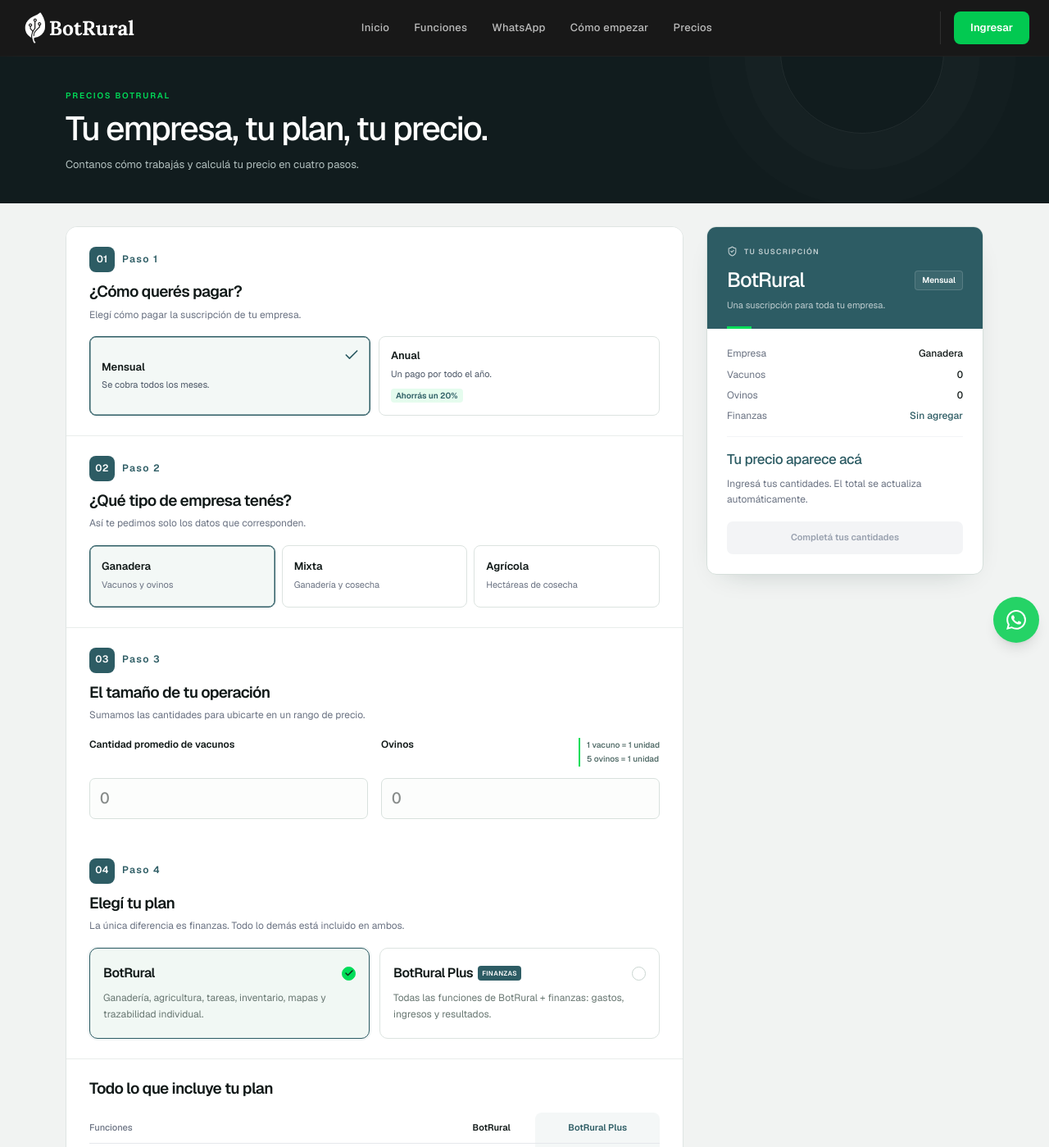
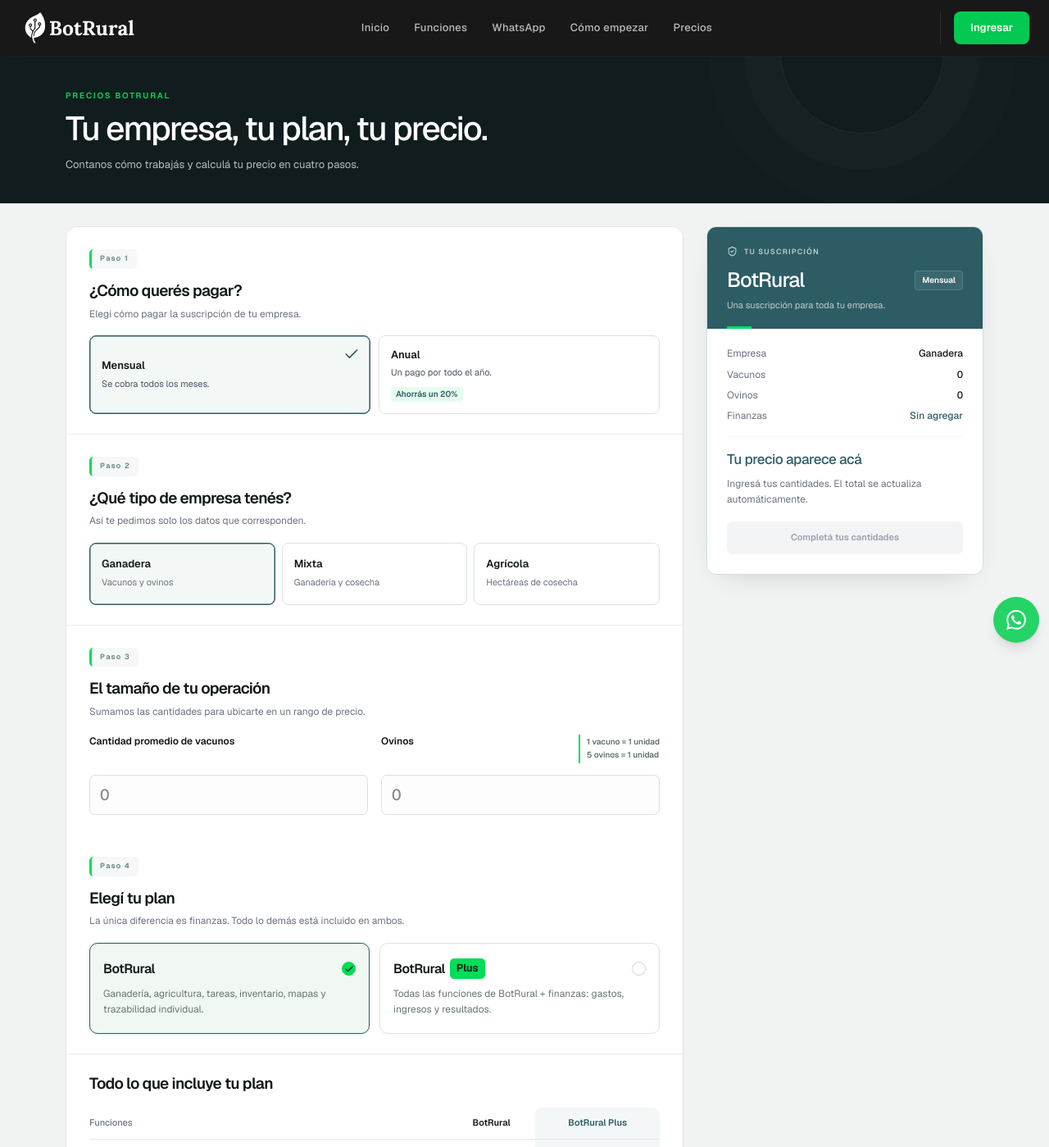
Before and after one commit to talalandig/landingbotrural, a Next.js app: page /pricing in a window 1280 px wide. Shown: the top 1399 px of the page at 82% size. Built offline with nearby package versions, Linux system fonts and the light colour scheme.

Commit message:
Simplifica pasos y destaca Plus en tarjeta de plan

```diff
--- a/app/pricing/page.tsx
+++ b/app/pricing/page.tsx
@@ -64,7 +64,7 @@
       <main className={styles.workspace}>
         <div>
         <section className={cardClass}>
-          <p className={styles.step}><span>01</span><span>Paso 1</span></p>
+          <p className={styles.step}>Paso 1</p>
           <h2 className="mt-1 text-lg font-bold sm:text-xl">¿Cómo querés pagar?</h2>
           <p className="mt-1.5 text-sm text-gray-500">Elegí cómo pagar la suscripción de tu empresa.</p>
           <div className={styles.billing}>
@@ -73,7 +73,7 @@
         </section>
 
         <section className={`${cardClass} mt-3`}>
-          <p className={styles.step}><span>02</span><span>Paso 2</span></p>
+          <p className={styles.step}>Paso 2</p>
           <h2 className="mt-1 text-lg font-bold sm:text-xl">¿Qué tipo de empresa tenés?</h2>
           <p className="mt-1.5 text-sm text-gray-500">Así te pedimos solo los datos que corresponden.</p>
           <div className="mt-4 grid grid-cols-3 gap-2">{tipos.map(t => <button key={t.value} type="button" aria-pressed={empresa.tipo === t.value} onClick={() => update({ tipo: t.value })} className={`${styles.option} min-w-0 rounded-xl border-2 px-2 py-3 text-left sm:px-3 ${empresa.tipo === t.value ? 'border-[#2D5C64] bg-[#2D5C64]/10' : 'border-gray-200'}`}><span className="block text-sm font-semibold">{t.label}</span><span className="mt-1 block text-[11px] leading-relaxed text-gray-500">{t.description}</span></button>)}</div>
@@ -81,7 +81,7 @@
 
         <div className="mt-3 space-y-3">
           <section className={cardClass}>
-            <p className={styles.step}><span>03</span><span>Paso 3</span></p>
+            <p className={styles.step}>Paso 3</p>
             <h2 className="mt-1 text-lg font-bold sm:text-xl">El tamaño de tu operación</h2>
             <p className="mt-1.5 text-sm text-gray-500">Sumamos las cantidades para ubicarte en un rango de precio.</p>
             <div className={styles.quantities}>
@@ -94,12 +94,12 @@
         </div>
 
         <section className={cardClass}>
-          <p className={styles.step}><span>04</span><span>Paso 4</span></p>
+          <p className={styles.step}>Paso 4</p>
           <h2 className="mt-1 text-lg font-bold sm:text-xl">Elegí tu plan</h2>
           <p className="mt-1.5 text-sm text-gray-500">La única diferencia es finanzas. Todo lo demás está incluido en ambos.</p>
           <div className={styles.planGrid} role="group" aria-label="Elegí tu plan">
             {[false, true].map(plus => <button key={String(plus)} type="button" aria-pressed={empresa.plus === plus} onClick={() => update({ plus })} className={styles.planCard}>
-              <span className={styles.planTitle}><strong>BotRural{plus ? ' Plus' : ''}</strong>{plus && <span className={styles.planBadge}>FINANZAS</span>}<span className={styles.planIndicator} aria-hidden="true">{empresa.plus === plus && <Check size={12} strokeWidth={3} />}</span></span>
+              <span className={styles.planTitle}><strong>BotRural</strong>{plus && <span className={styles.planBadge}>Plus</span>}<span className={styles.planIndicator} aria-hidden="true">{empresa.plus === plus && <Check size={12} strokeWidth={3} />}</span></span>
               <span className={styles.planDescription}>{plus ? 'Todas las funciones de BotRural + finanzas: gastos, ingresos y resultados.' : 'Ganadería, agricultura, tareas, inventario, mapas y trazabilidad individual.'}</span>
             </button>)}
           </div>
--- a/app/pricing/pricing.module.css
+++ b/app/pricing/pricing.module.css
@@ -86,3 +86,6 @@
 .planCard[aria-pressed='true'] .planIndicator { background: #00dd59; border-color: #00dd59; color: #102c1b; }
 .planDescription { display: block; margin-top: 9px; font-size: 12px; line-height: 1.65; color: #687772; }
 @media (max-width: 479px) { .planGrid { grid-template-columns: 1fr; gap: 9px; } .planCard { padding: 15px; } }
+
+.panel > .step { display: inline-flex; align-items: center; margin: 0 0 11px; padding: 5px 10px; border-radius: 5px; background: #2d5c640c; border-left: 3px solid #00dd59; color: #2d5c64; font-size: 12px; line-height: 1.5; font-weight: 650; letter-spacing: .015em; }
+.planTitle > .planBadge { padding: 3px 8px; border-radius: 5px; background: #00dd59; color: #102c1b; font-size: 13px; font-weight: 650; letter-spacing: -.02em; line-height: 1.4; }
```
